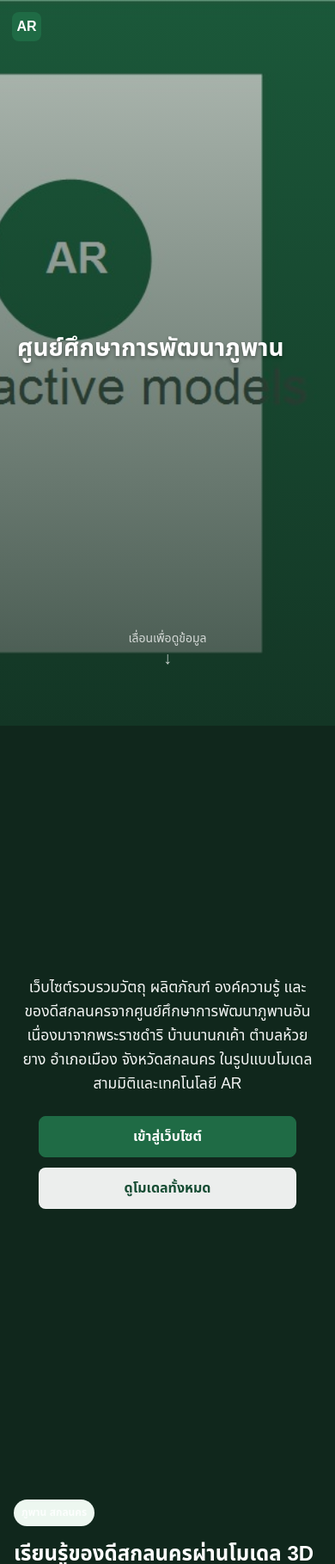
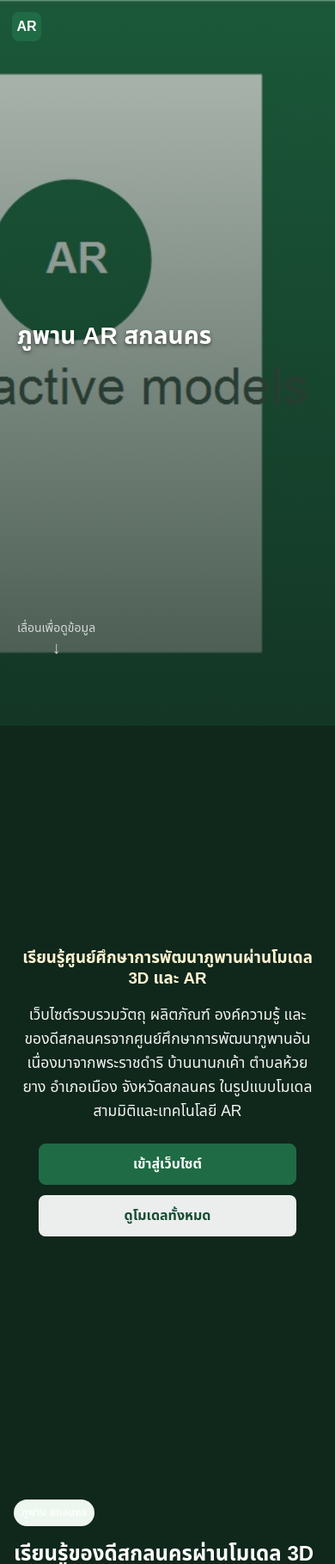
Before and after one commit to fufu4826/ARModel, a Flask app: page / in a window 390 px wide. Shown: the top 1819 px of the page at 86% size. Run offline with Flask 3, Linux system fonts and the light colour scheme; some libraries are stand-ins or nearby versions.

Commit message:
Use admin landing content on mobile

```diff
--- a/static/css/style.css
+++ b/static/css/style.css
@@ -1923,10 +1923,11 @@ model-viewer {
 }
 
 /* --- Landing Page Mobile Redesign - Desktop/Default Styles --- */
+.mobile-only,
 .mobile-only-title,
 .landing-scroll-cue,
 .landing-mobile-overlay {
-  display: none;
+  display: none !important;
 }
 
 .landing-mobile-screen {
@@ -1942,6 +1943,14 @@ model-viewer {
   }
 
   /* Show mobile-only components */
+  .mobile-only {
+    display: block !important;
+  }
+
+  .landing-mobile-screen.mobile-only {
+    display: flex !important;
+  }
+
   .mobile-only-title {
     display: block !important;
     font-size: clamp(28px, 6.5vw, 40px) !important;
@@ -2064,12 +2073,41 @@ model-viewer {
     width: 100% !important;
     display: flex !important;
     flex-direction: column !important;
-    justify-content: center !important;
-    padding: 76px 20px 64px !important;
+    justify-content: flex-end !important;
+    align-items: flex-start !important;
+    padding: 84px 20px 76px !important;
     background-image: var(--landing-cover-mobile, var(--landing-cover-desktop, var(--landing-image))) !important;
     background-size: cover !important;
     background-position: right center !important;
     background-repeat: no-repeat !important;
+  }
+
+  .landing-mobile-hero-title-container {
+    width: 100% !important;
+    max-width: min(90vw, 420px) !important;
+    text-align: left !important;
+    margin-top: auto !important;
+    margin-bottom: 24px !important;
+    position: relative !important;
+    z-index: 2 !important;
+  }
+
+  .landing-mobile-hero-title {
+    font-size: clamp(28px, 6.5vw, 40px) !important;
+    font-weight: 800 !important;
+    line-height: 1.25 !important;
+    margin: 0 !important;
+    color: #ffffff !important;
+    text-shadow: 0 2px 4px rgba(0, 0, 0, 0.5) !important;
+  }
+
+  .landing-mobile-subtitle {
+    font-size: clamp(18px, 4.8vw, 24px) !important;
+    font-weight: 700 !important;
+    line-height: 1.3 !important;
+    color: #fff4d1 !important;
+    margin: 0 0 16px 0 !important;
+    text-align: center !important;
   }
 
   .landing-hero-center {
--- a/static/js/landing-intro.js
+++ b/static/js/landing-intro.js
@@ -1,5 +1,6 @@
 (function () {
-  const trigger = document.querySelector("[data-landing-intro-trigger]");
+  const triggers = document.querySelectorAll("[data-landing-intro-trigger]");
+  const trigger = triggers[0];
   const configElement = document.getElementById("landingIntroConfig");
   const overlay = document.getElementById("landingIntroOverlay");
   const logo = document.getElementById("landingIntroLogo");
@@ -107,7 +108,8 @@
     return true;
   }
 
-  trigger.addEventListener("click", async (event) => {
+  triggers.forEach((trig) => {
+    trig.addEventListener("click", async (event) => {
       if (!config.enabled || !logos.length || reducedMotion || active) return;
       event.preventDefault();
       active = true;
@@ -128,10 +130,11 @@
             await playLogo(url);
           }
         }
-      if (!skipped) navigate();
+        if (!skipped) window.location.assign(trig.href);
       } catch {
-      navigate();
+        window.location.assign(trig.href);
       }
+    });
   });
 
   skipButton.addEventListener("click", skip);
--- a/templates/landing.html
+++ b/templates/landing.html
@@ -24,21 +24,38 @@
 
     </header>
     <section class="landing-content" id="landing-content" aria-labelledby="landing-title">
-      <div class="landing-mobile-screen landing-mobile-hero">
+      <!-- Desktop-only Content Block -->
+      <div class="desktop-only">
+        <div class="landing-hero-center">
+          <p class="eyebrow landing-eyebrow">นิทรรศการดิจิทัล 3D / AR</p>
+          <h1 id="landing-title" class="landing-title">{{ site_settings.landing_headline }}</h1>
+          <p class="landing-subtitle">{{ site_settings.landing_subheadline }}</p>
+          <p class="landing-description">{{ site_settings.landing_description }}</p>
+          <div class="landing-actions">
+            <a class="button landing-button" href="{{ site_settings.landing_cta_url }}" data-landing-intro-trigger>{{ site_settings.landing_cta_text }}</a>
+            <a class="button secondary landing-button" href="{{ url_for('models_index') }}">ดูโมเดลทั้งหมด</a>
+          </div>
+        </div>
+      </div>
+
+      <!-- Mobile-only Content Block: Screen 1 -->
+      <div class="landing-mobile-screen landing-mobile-hero mobile-only">
         <div class="landing-mobile-overlay" aria-hidden="true"></div>
-        <div class="landing-hero-center">
-          <p class="eyebrow landing-eyebrow desktop-only">นิทรรศการดิจิทัล 3D / AR</p>
-          <h1 id="landing-title" class="landing-title desktop-only">{{ site_settings.landing_headline }}</h1>
-          <h1 class="landing-title mobile-only-title">ศูนย์ศึกษาการพัฒนาภูพาน</h1>
-          <p class="landing-subtitle desktop-only">{{ site_settings.landing_subheadline }}</p>
+        <div class="landing-mobile-hero-title-container">
+          <h1 class="landing-mobile-hero-title">{{ site_settings.landing_headline }}</h1>
         </div>
         <div class="landing-scroll-cue">
           <span class="landing-scroll-cue-text">เลื่อนเพื่อดูข้อมูล</span>
           <span class="landing-scroll-cue-arrow">↓</span>
         </div>
       </div>
-      <div class="landing-mobile-screen landing-mobile-details">
+
+      <!-- Mobile-only Content Block: Screen 2 -->
+      <div class="landing-mobile-screen landing-mobile-details mobile-only">
         <div class="landing-details-content">
+          {% if site_settings.landing_subheadline %}
+          <p class="landing-mobile-subtitle">{{ site_settings.landing_subheadline }}</p>
+          {% endif %}
           <p class="landing-description">{{ site_settings.landing_description }}</p>
           <div class="landing-actions">
             <a class="button landing-button" href="{{ site_settings.landing_cta_url }}" data-landing-intro-trigger>{{ site_settings.landing_cta_text }}</a>
```
Also changed, not shown: tests/test_site_management.py (+14 -1 lines). Lines whose indentation alone changed are shown as unchanged.
